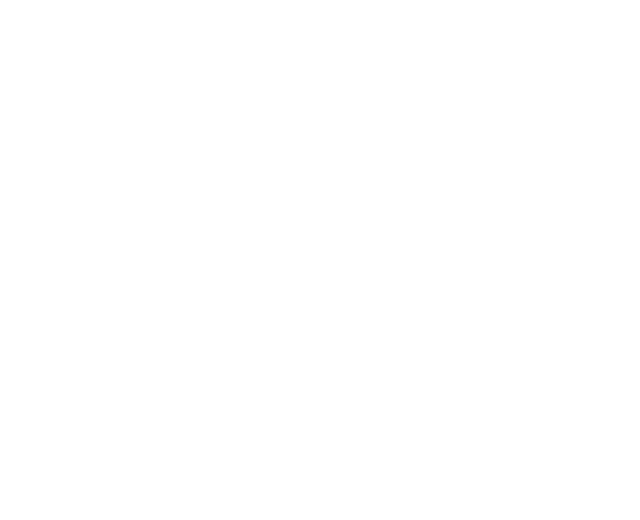
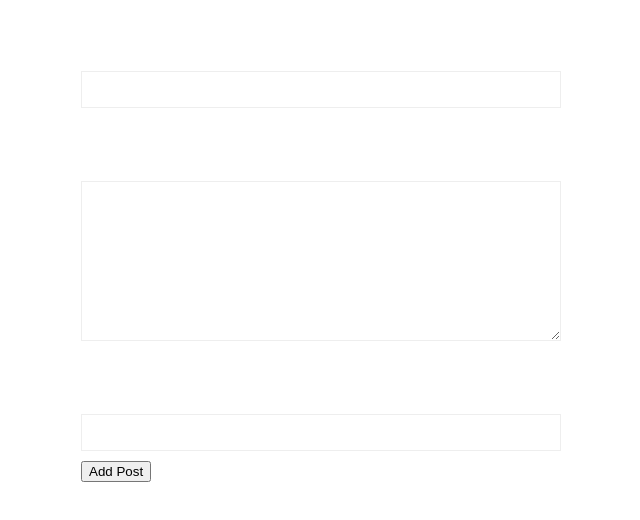
Before and after one commit to nuralam376/Vue.js-practice, a Vue app in the folder vue-blog/: page /create in a window 1280 px wide. Before the commit this address had no page. Shown: the top 520 px of the page, without its empty margins (319-959 px from the left). Built offline with nearby package versions, Linux system fonts and the light colour scheme.

Commit message:
practiced vue.js composition async

```diff
--- a/vue-blog/data/db.json
+++ b/vue-blog/data/db.json
@@ -4,13 +4,31 @@
       "id": 1,
       "title": "New Blog",
       "body": "Lorem Ipsum dolor sit amet consectetur",
-      "tags": ["webdev", "coding", "news"]
+      "tags": [
+        "webdev",
+        "coding",
+        "news"
+      ]
     },
     {
       "id": 2,
       "title": "Blog 2",
       "body": "Consectetur amet lorem ispums dolor si",
-      "tags": ["css", "webdev", "coding"]
+      "tags": [
+        "css",
+        "webdev",
+        "coding"
+      ]
+    },
+    {
+      "title": "New Title",
+      "body": "New body",
+      "tags": [
+        "html",
+        "css",
+        "js"
+      ],
+      "id": 3
     }
   ]
 }
--- /dev/null
+++ b/vue-blog/src/components/Spinner.vue
@@ -0,0 +1,22 @@
+<template>
+  <div class="spin"></div>
+</template>
+
+<style>
+.spin {
+  display: block;
+  width: 40px;
+  height: 40px;
+  margin: 30px auto;
+  border-top: 3px solid transparent;
+  border-radius: 50%;
+  border-top-color: #ff8800;
+  animation: spin 1s ease infinite;
+}
+
+@keyframes spin {
+  to {
+    transform: rotateZ(360deg);
+  }
+}
+</style>
--- a/vue-blog/src/composables/getPost.js
+++ b/vue-blog/src/composables/getPost.js
@@ -7,6 +7,10 @@ const getPost = (id) => {
 
   const load = async () => {
     try {
+      await new Promise((resolve) => {
+        setTimeout(resolve, 2000);
+      });
+
       const response = await fetch("http://localhost:3000/posts/" + id);
 
       if (!response.ok) {
--- a/vue-blog/src/composables/getPosts.js
+++ b/vue-blog/src/composables/getPosts.js
@@ -6,6 +6,10 @@ const getPosts = () => {
 
   const load = async () => {
     try {
+      await new Promise((resolve) => {
+        setTimeout(resolve, 2000);
+      });
+
       const data = await fetch("http://localhost:3000/posts");
       if (!data.ok) {
         throw new Error("No data available");
--- a/vue-blog/src/router/index.js
+++ b/vue-blog/src/router/index.js
@@ -1,4 +1,5 @@
 import { createRouter, createWebHistory } from "vue-router";
+import Create from "../views/Create.vue";
 import Details from "../views/Details.vue";
 import Home from "../views/Home.vue";
 
@@ -23,6 +24,11 @@ const routes = [
     component: Details,
     props: true,
   },
+  {
+    path: "/create",
+    name: "Create",
+    component: Create,
+  },
 ];
 
 const router = createRouter({
--- /dev/null
+++ b/vue-blog/src/views/Create.vue
@@ -0,0 +1,81 @@
+<template>
+  <div class="form">
+    <form @submit.prevent="handleSubmit">
+      <label for="title">Title</label>
+      <input type="text" v-model="title" />
+      <label for="body">Body</label>
+      <textarea v-model="body" required></textarea>
+      <label for="tags">Tags</label>
+      <input type="text" v-model="tag" @keydown.enter.prevent="handleKeyDown" />
+      <p v-for="tag in tags" :key="tag">#{{ tag }}</p>
+      <button type="submit">Add Post</button>
+    </form>
+  </div>
+</template>
+
+<script>
+import { ref } from "vue";
+export default {
+  setup() {
+    const title = ref(null);
+    const body = ref(null);
+    const tags = ref([]);
+    const tag = ref(null);
+
+    const handleKeyDown = () => {
+      if (!tags.value.includes(tag.value)) {
+        tag.value = tag.value.replace(/\s/, "");
+        tags.value.push(tag.value);
+      }
+      tag.value = "";
+    };
+
+    const handleSubmit = async () => {
+      const post = {
+        title: title.value,
+        body: body.value,
+        tags: tags.value,
+      };
+
+      await fetch("http://localhost:3000/posts", {
+        method: "POST",
+        headers: { "Content-type": "application/json" },
+        body: JSON.stringify(post),
+      });
+    };
+
+    return { title, body, tags, handleKeyDown, tag, handleSubmit };
+  },
+};
+</script>
+
+<style>
+form {
+  max-width: 480px;
+  margin: 0 auto;
+  text-align: left;
+}
+
+input,
+textarea {
+  display: block;
+  margin: 10px 0;
+  width: 100%;
+  box-sizing: border-box;
+  padding: 10px;
+  border: 1px solid #eee;
+  margin-bottom: 10px;
+}
+
+textarea {
+  height: 160px;
+}
+
+label {
+  display: inline-block;
+  margin-top: 30px;
+  position: relative;
+  font-size: 20px;
+  color: white;
+}
+</style>
--- a/vue-blog/src/views/Details.vue
+++ b/vue-blog/src/views/Details.vue
@@ -3,15 +3,17 @@
     <h1>{{ post.title }}</h1>
     <p>{{ post.body }}</p>
   </div>
-  <p v-else-if="!error">Loading....</p>
+  <p v-else-if="!error"><Spinner /></p>
   <p v-if="error">{{ error }}</p>
 </template>
 
 <script>
 import getPost from "../composables/getPost";
+import Spinner from "../components/Spinner";
 
 export default {
   props: ["id"],
+  components: { Spinner },
 
   setup(props) {
     const { post, error, load } = getPost(props.id);
--- a/vue-blog/src/views/Home.vue
+++ b/vue-blog/src/views/Home.vue
@@ -4,16 +4,18 @@
     <div v-if="posts.length">
       <PostLists :posts="posts" />
     </div>
-    <p v-else>Loading....</p>
+    <p v-else><Spinner /></p>
   </div>
 </template>
 
 <script>
 import PostLists from "../components/PostLists";
 import getPosts from "../composables/getPosts";
+import Spinner from "../components/Spinner";
+
 export default {
   name: "Home",
-  components: { PostLists },
+  components: { PostLists, Spinner },
 
   setup() {
     const { posts, errors, load } = getPosts();
```
